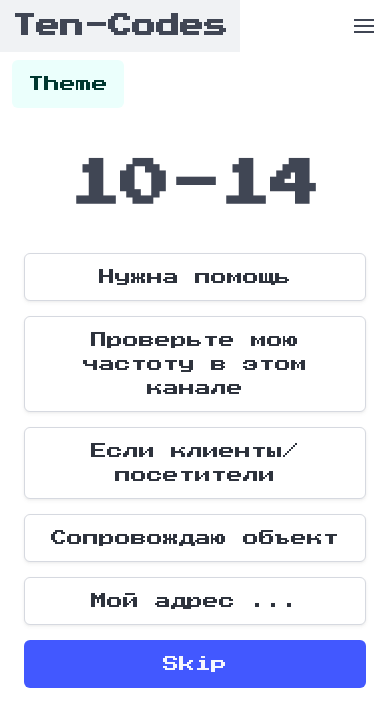
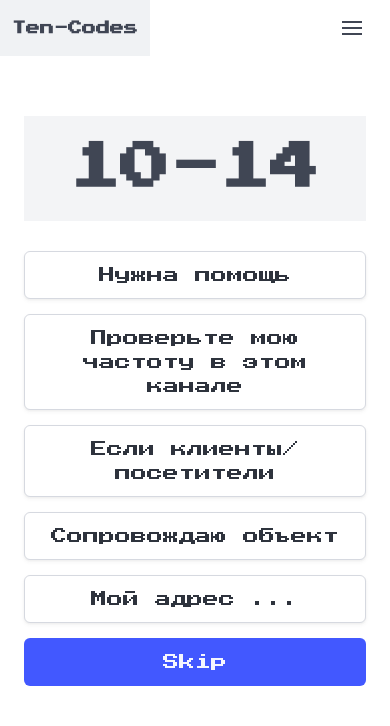
Before and after one commit to zeddmaster/ten-codes, a Vue app: page / in a window 390 px wide. Both pictures are taken after a click on the button "Start". Shown: the top 726 px of the page. Built offline with nearby package versions, Linux system fonts and the light colour scheme.

Commit message:
Mobile fix

```diff
--- a/src/App.vue
+++ b/src/App.vue
@@ -12,7 +12,7 @@ onMounted(() => {
 <template>
   <Navbar/>
   <main>
-    <div class="container pt-6">
+    <div class="container pt-4">
       <RouterView />
     </div>
   </main>
--- a/src/components/Layout/Navbar.vue
+++ b/src/components/Layout/Navbar.vue
@@ -11,15 +11,16 @@ EventBus.$on('hideMenu', () => {
 </script>
 
 <template>
-  <nav class="navbar is-transparent is-fixed-top">
+  <nav id="appNavbar" class="navbar is-transparent is-fixed-top">
     <div class="container">
-      <div class="navbar-brand">
+      <div class="navbar-brand is-justify-content-space-between">
         <router-link class="navbar-item" to="/">
           <span class="is-size-4 has-text-weight-bold">
             Ten-Codes
           </span>
         </router-link>
 
+        <div class="navbar-item">
           <a @click="showMenu = !showMenu" role="button"
              class="navbar-burger has-text-dark-20" :class="{ 'is-active': showMenu }">
             <span aria-hidden="true"></span>
@@ -27,6 +28,8 @@ EventBus.$on('hideMenu', () => {
             <span aria-hidden="true"></span>
             <span aria-hidden="true"></span>
           </a>
+        </div>
+
       </div>
 
       <div class="navbar-menu" :class="{ 'is-active': showMenu }">
@@ -38,7 +41,6 @@ EventBus.$on('hideMenu', () => {
             Search
           </router-link>
         </div>
-      </div>
 
         <div class="navbar-end">
           <div class="navbar-item">
@@ -48,5 +50,7 @@ EventBus.$on('hideMenu', () => {
           </div>
         </div>
       </div>
+
+    </div>
   </nav>
 </template>
--- a/src/components/Quiz/Quiz.vue
+++ b/src/components/Quiz/Quiz.vue
@@ -36,7 +36,7 @@ function getVariantClass(variant){
   <section class="quiz">
     <template v-if="question && answers.length">
 
-      <div class="quiz__question">
+      <div class="quiz__question has-background">
         {{ question.code }}
       </div>
 
@@ -53,7 +53,7 @@ function getVariantClass(variant){
     </template>
 
     <div v-else class="quiz__start">
-      <div class="title">
+      <div class="title has-text-centered is-size-5-mobile">
         Learn ten-codes
       </div>
       <button @click="nextQuestion" class="button is-primary is-medium">
--- a/src/sass/components/_index.scss
+++ b/src/sass/components/_index.scss
@@ -1 +1,2 @@
 @import "quiz";
+@import "layout";
--- /dev/null
+++ b/src/sass/components/layout.scss
@@ -0,0 +1,11 @@
+@use "bulma/sass/utilities/mixins";
+
+#appNavbar {
+
+  @include mixins.mobile() {
+    .navbar-brand span {
+      font-size: 14px !important;
+    }
+  }
+
+}
--- a/src/sass/components/quiz.scss
+++ b/src/sass/components/quiz.scss
@@ -9,6 +9,13 @@
     font-weight: bold;
     font-size: 50px;
     margin-bottom: 30px;
+
+    top: 50px;
+    position: sticky;
+    z-index: 10;
+
+    padding: 15px 0;
+    //background-color: $body-background-color;
   }
 
   &__answers {
```
Lines whose indentation alone changed are shown as unchanged.
